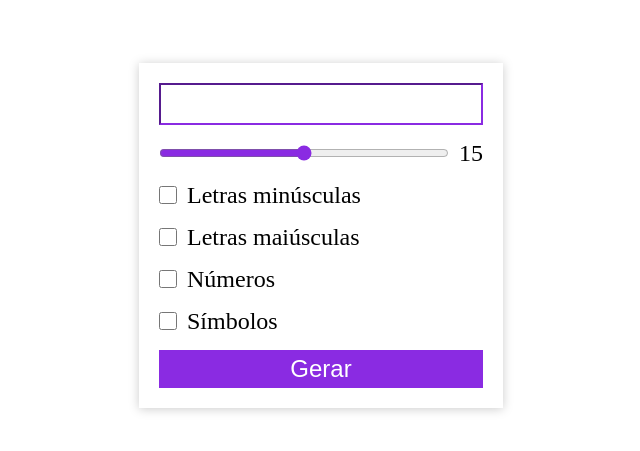
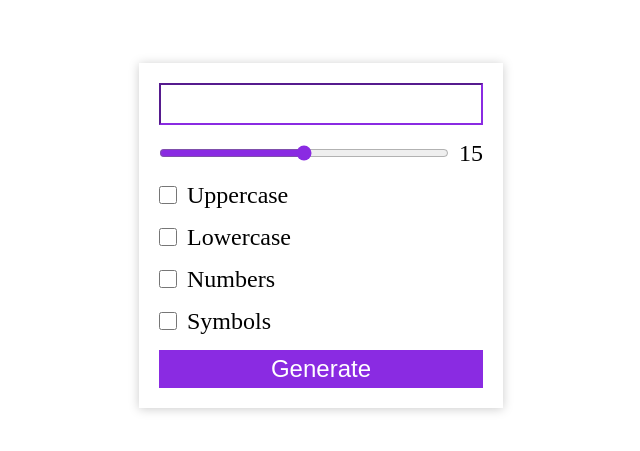
Before and after one commit to itatiN/password_generator, a plain HTML site: page index.html in a window 1280 px wide. Shown: the part 165-616 px from the top of the page, without its empty margins (319-959 px from the left). Drawn offline with Linux system fonts and the light colour scheme.

Commit message:
finished

```diff
--- a/index.html
+++ b/index.html
@@ -17,22 +17,22 @@
       </div>
       <div>
         <input id="chkLowerId" type="checkbox" />
-        <label for="chkLowerId">Letras minúsculas</label>
+        <label for="chkLowerId">Uppercase</label>
       </div>
       <div>
         <input id="chkUpperId" type="checkbox" />
-        <label for="chkUpperId">Letras maiúsculas</label>
+        <label for="chkUpperId">Lowercase</label>
       </div>
       <div>
         <input id="chkNumberId" type="checkbox" />
-        <label for="chkNumberId">Números</label>
+        <label for="chkNumberId">Numbers</label>
       </div>
       <div>
         <input id="chkSymbolsId" type="checkbox" />
-        <label for="chkSymbolsId">Símbolos</label>
+        <label for="chkSymbolsId">Symbols</label>
       </div>
 
-      <button id="btnGerar">Gerar</button>
+      <button id="btnGerar">Generate</button>
     </main>
 
     <script src="script.js"></script>
```
